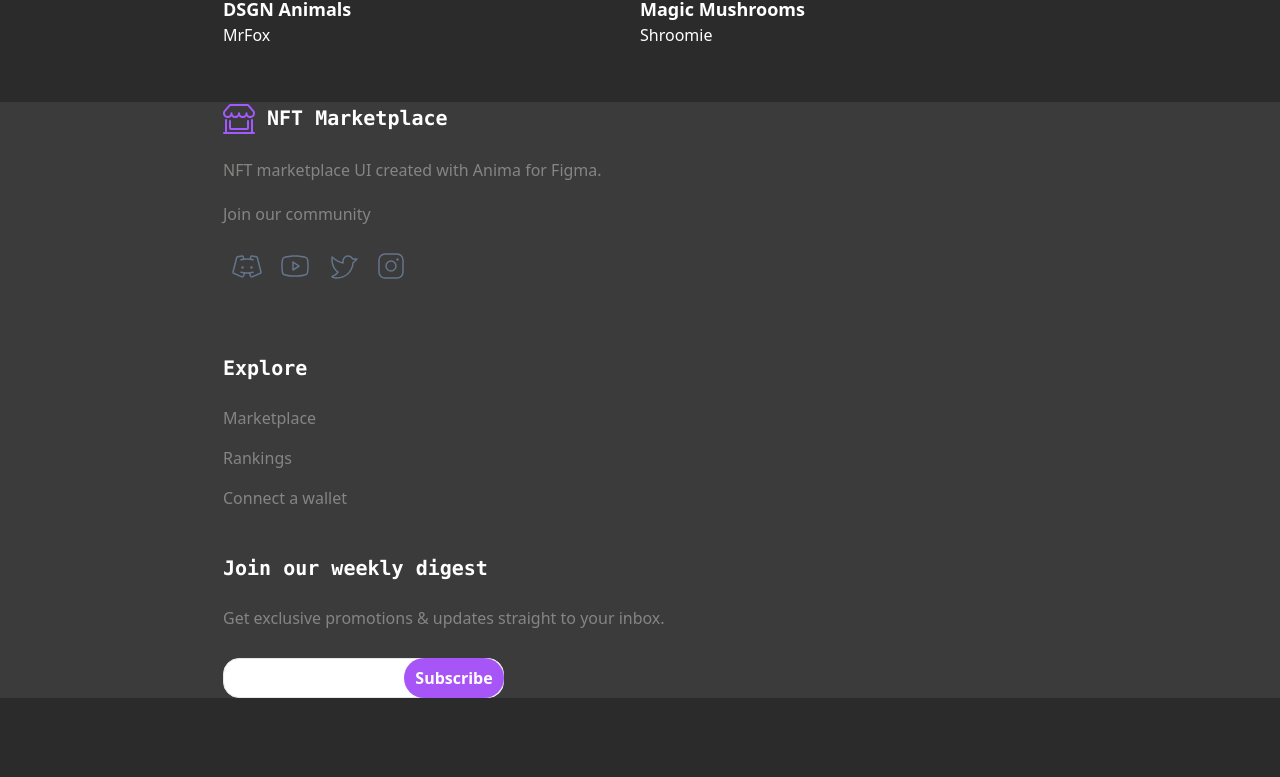
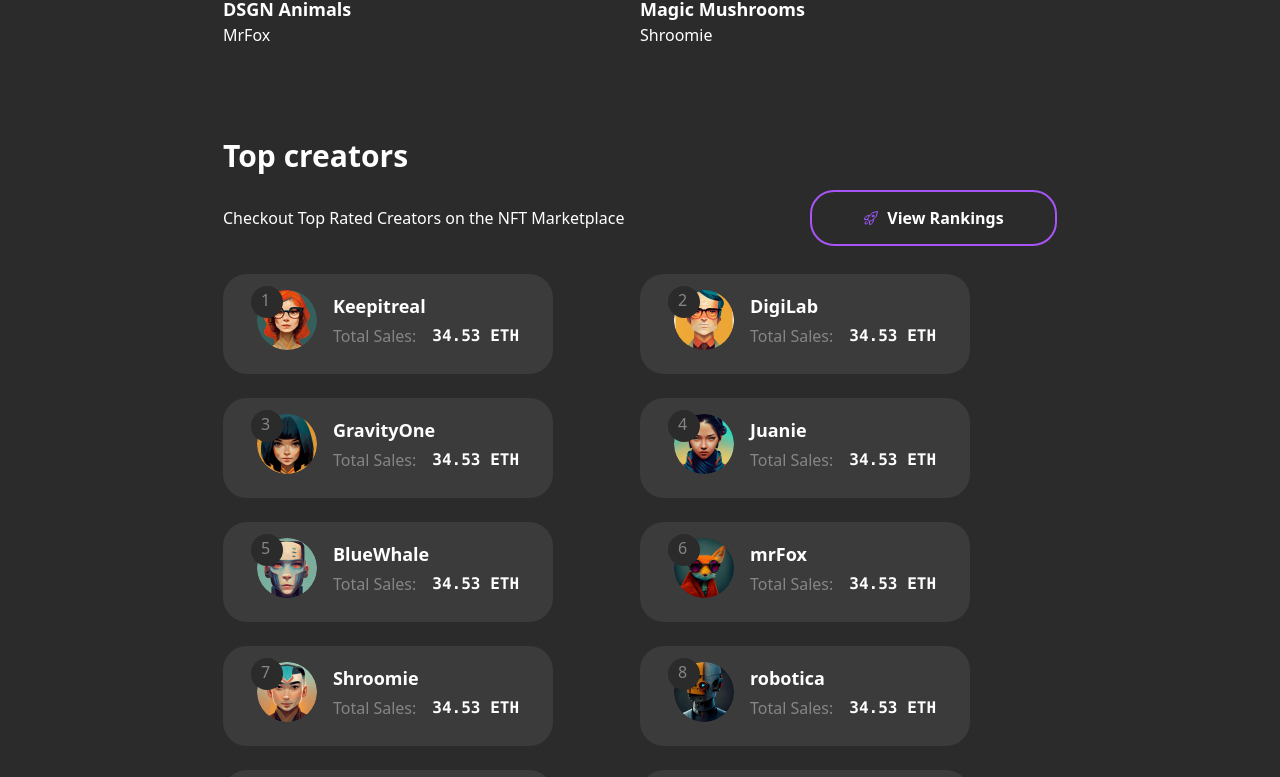
Before and after one commit to Panteagh/NFT-Marketplace, a React (Vite) app: page / in a window 1280 px wide. Shown: the part 1199-1976 px from the top of the page. Before the commit the page ends 1897 px from the top, so only its background shows below. Built offline with nearby package versions, Linux system fonts and the light colour scheme; data requests are answered from the project's data file.

Commit message:
create top Artists section

```diff
--- a/package.json
+++ b/package.json
@@ -10,6 +10,7 @@
     "preview": "vite preview"
   },
   "dependencies": {
+    "axios": "^1.7.7",
     "json-server": "^1.0.0-beta.3",
     "react": "^18.3.1",
     "react-dom": "^18.3.1",
--- /dev/null
+++ b/src/assets/services/api.jsx
@@ -0,0 +1,10 @@
+import axios, { Axios } from "axios";
+
+const client = axios.create({
+    baseURL :"http://localhost:3000"
+})
+
+export async function getCreators(){
+     const {data} = await client("/artistAvatars")
+     return data
+}
--- /dev/null
+++ b/src/components/ArtistCard/ArtistCard.jsx
@@ -0,0 +1,28 @@
+import React from "react";
+
+function ArtistCard({ id, name, Avatar }) {
+  return (
+    <div className="bg-[#3B3B3B] rounded-3xl lg:w-60 lg:h-[238px] relative md:w-[330px] sm:w-[315px] md:h-[100px] sm:h-[100px] my-3">
+      <div className="bg-[#2B2B2B] text-[#858584] rounded-full w-8 h-8 lg:text-center absolute top-5 left-5 md:top-3 sm:top-3 md:left-7 lg:pt-[3px] lg:pr-[10px] max-lg:p md:pl-[10px] md:pt-[2px] sm:pl-[12px] sm:pt-[2px]">
+        {id}
+      </div>
+      <div className="flex lg:flex-col md:flex-row justify-center items-center md:mt-4 sm:mt-4 ">
+        <img
+          className="rounded-full lg:mt-5 lg:w-[110px] lg:h-[115px] md:w-[60px] md:h-[60px] max-md:w-[60px] max-md:h-[60px] max-sm:w-[60px] max-sm:h-[60px] md:mr-4 sm:mr-5"
+          src={Avatar}
+        />
+        <div>
+          <label className="lg:text-center block text-white font-bold lg:mt-4 text-lg md:text-left">
+            {name}
+          </label>
+          <div className="flex justify-between lg:gap-2 md:gap-4 items-center lg:mt-2 md:mt-1">
+            <label className="text-[#858584] text-base"> Total Sales:</label>
+            <span className="text-white font-mono font-bold"> 34.53 ETH</span>
+          </div>
+        </div>
+      </div>
+    </div>
+  );
+}
+
+export default ArtistCard;
--- /dev/null
+++ b/src/components/BorderedButton/BorderedButton.jsx
@@ -0,0 +1,14 @@
+import React from 'react'
+
+function BorderedButton({icon , label , style}) {
+  return (
+    <div>
+       <button className={`${style}bg-transparent border-2 border-purple-500 rounded-3xl h-14 flex justify-center items-center gap-2 font-sans font-semibold text-base text-white button transition duration-300 ease-in-out hover:bg-violet-700 hover:ring-2 hover:ring-violet-800 hover:shadow-xl hover:shadow-violet-500 focus:ring-violet-300 focus:shadow-violet-400`}>
+        {icon}
+        {label}
+      </button>
+    </div>
+  )
+}
+
+export default BorderedButton
--- a/src/components/Button/Button.jsx
+++ b/src/components/Button/Button.jsx
@@ -1,9 +1,7 @@
 import React, { Children } from 'react'
 
 function Button({label , icon , style}) {
-  const styled ={
 
-  }
   return (
     <>
       <button className={`${style} bg-purple-500 rounded-3xl h-14 flex justify-center items-center gap-2 font-sans font-semibold text-base text-white button transition duration-300 ease-in-out hover:bg-violet-700 hover:ring-2 hover:ring-violet-800 hover:shadow-xl hover:shadow-violet-500 focus:ring-violet-300 focus:shadow-violet-400`}>
--- /dev/null
+++ b/src/components/TopCreators/TopCreators.jsx
@@ -0,0 +1,42 @@
+import React, { useEffect, useState } from "react";
+import { HiOutlineRocketLaunch } from "react-icons/hi2";
+import BorderedButton from "../BorderedButton/BorderedButton";
+import { getCreators } from "../../assets/services/api";
+import ArtistCard from "../ArtistCard/ArtistCard";
+
+function TopCreators() {
+  const [artists, setArtists] = useState([]);
+
+  useEffect(() => {
+    getCreators().then((res) => {
+      setArtists(res);
+    });
+  }, []);
+
+  console.log(artists);
+
+  return (
+    <div className="lg:mx-36 mt-20">
+      <h2 className="font-bold text-white lg:text-4xl md:text-3xl max-md:text-xl font-sans leading-tight">
+        Top creators
+      </h2>
+      <div className="flex justify-between mt-4">
+        <p className="text-white lg:text-2xl max-md:text-lg font-sans mt-4">
+          Checkout Top Rated Creators on the NFT Marketplace
+        </p>
+        <BorderedButton
+          style="w-[247px] max-md:hidden"
+          icon={<HiOutlineRocketLaunch color="#A259FF" />}
+          label="View Rankings"
+        />
+      </div>
+      <div className="  grid lg:grid-cols-4 md:grid-cols-2 max-md:grid-cols-1 justify-between mt-4">
+        {artists.map((item) => (
+          <ArtistCard {...item} />
+        ))}
+      </div>
+    </div>
+  );
+}
+
+export default TopCreators;
--- a/src/components/TrandingCollection/TrandingCollection.jsx
+++ b/src/components/TrandingCollection/TrandingCollection.jsx
@@ -18,7 +18,7 @@ function TrandingCollection() {
         Trending Collection
       </h2>
       <p className="text-white lg:text-2xl max-md:text-lg font-sans mt-4">Checkout our weekly updated trending collection.</p>
-      <div className="grid lg:grid-cols-3 md:grid-cols-2 max-md:grid-cols-1 justify-between  mx-auto">
+      <div className="grid lg:grid-cols-3 md:grid-cols-2 max-md:grid-cols-1 justify-between mx-auto">
 
       <Collection
         trandNFT={PsychoDog}
--- a/src/pages/Home/Home.jsx
+++ b/src/pages/Home/Home.jsx
@@ -2,6 +2,7 @@ import React from 'react'
 import Container from '../../components/container/Container'
 import Header from '../../components/Header/Header'
 import TrandingCollection from '../../components/TrandingCollection/TrandingCollection'
+import TopCreators from '../../components/TopCreators/TopCreators'
 
 function Home() {
   return (
@@ -9,6 +10,7 @@ function Home() {
       <Container>
         <Header />
         <TrandingCollection />
+        <TopCreators />
       </Container>
     </div>
   )
```
Also changed, not shown: 1 other file (tests, documents, lock files or other folders).
